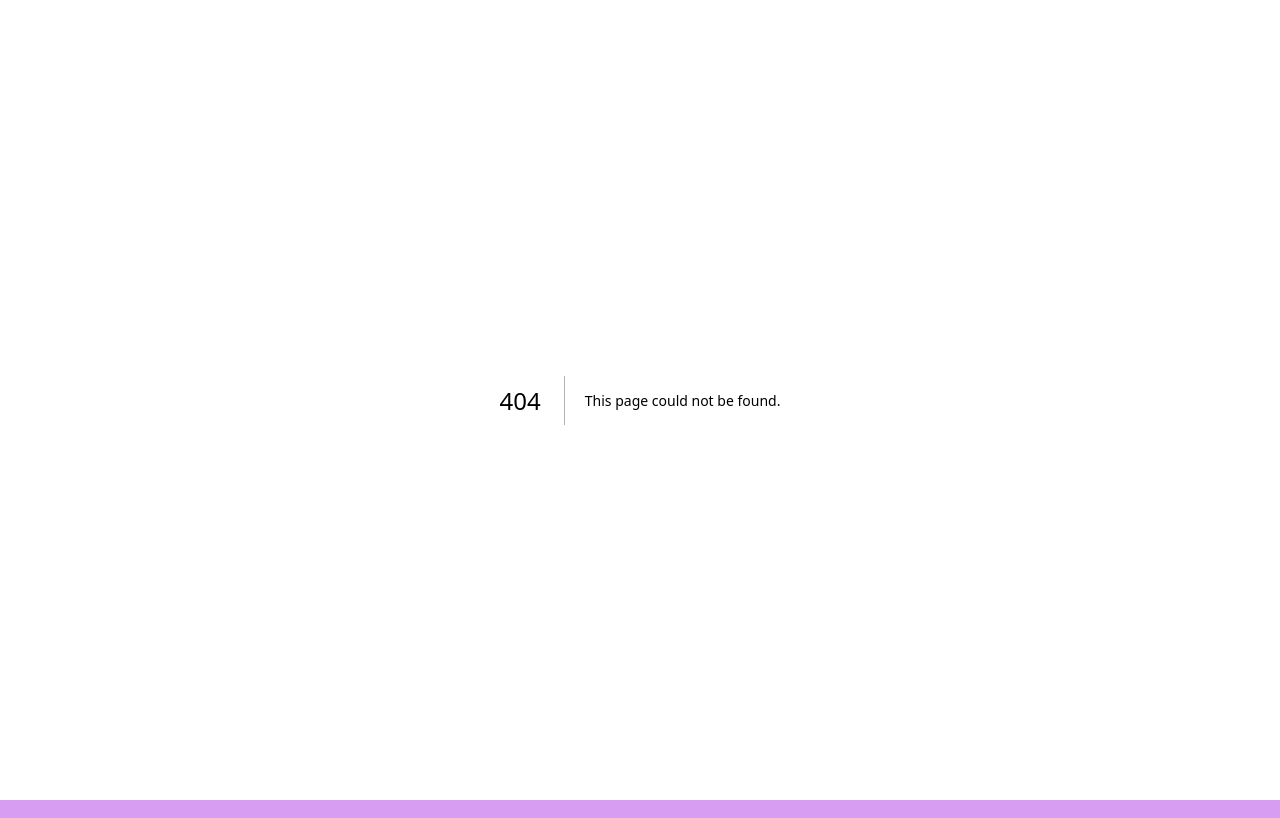
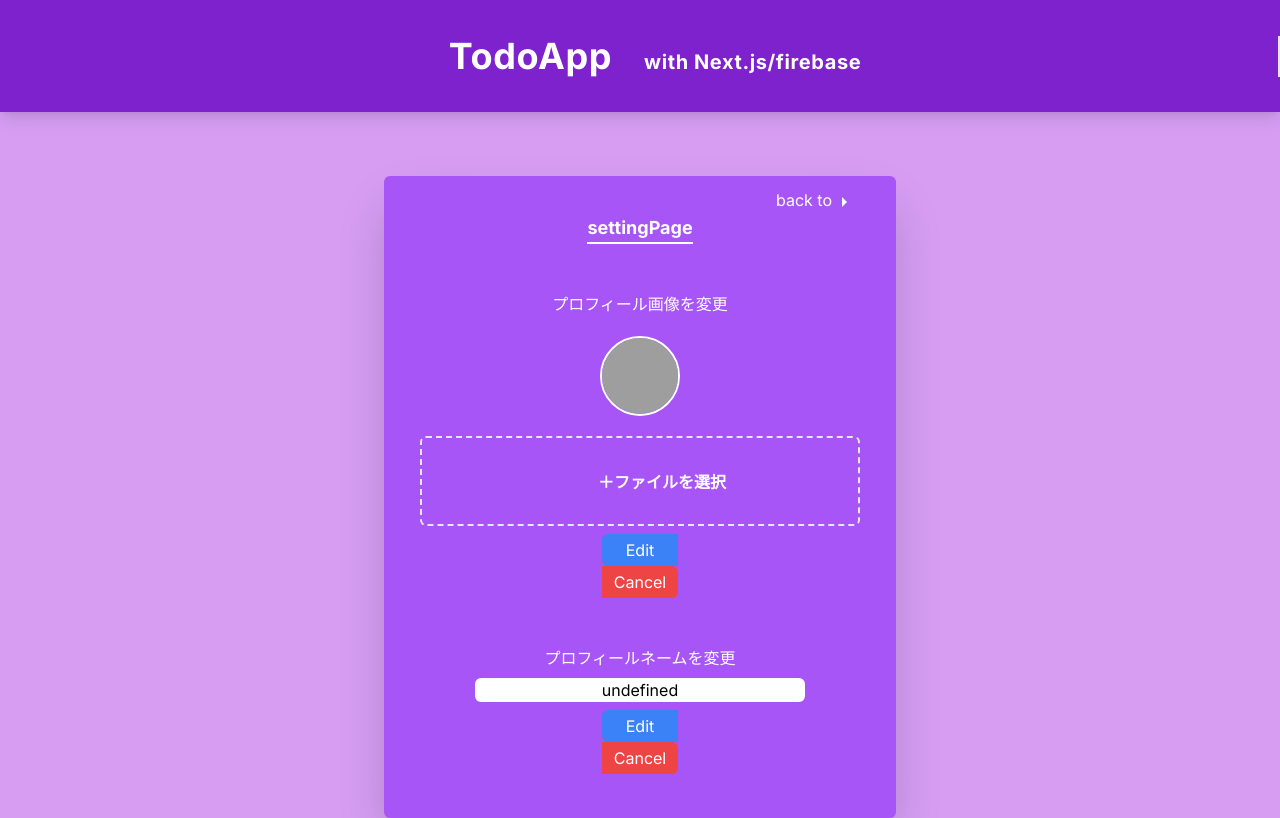
Before and after one commit to mkw-tom/todoapp-original, a Next.js app: page /settingPage in a window 1280 px wide. Before the commit this address had no page. Built offline with nearby package versions, Linux system fonts and the light colour scheme; no server answers; grey boxes are pictures that could not be loaded.

Commit message:
とりあえずプロフィール編集画面のui構築が完了！

```diff
--- a/src/app/components/Todolist.tsx
+++ b/src/app/components/Todolist.tsx
@@ -117,9 +117,6 @@
 
   return (
     <ul className="w-full h-auto max-h-96 overflow-auto">
-      <p className="text-white text-lg my-3">
-        <span className="mr-3 hover:opacity-70">All</span>/<span className="ml-3 hover:opacity-70">Locked</span>
-      </p>
       {todos.map((todo, index) => (
         <li
           key={index}
--- a/src/app/components/UserLoginForm.tsx
+++ b/src/app/components/UserLoginForm.tsx
@@ -1,6 +1,6 @@
 import Login from "./Login";
 import { start } from "@/Type";
-import { Cancel　} from "@mui/icons-material";
+import { Cancel } from "@mui/icons-material";
 
 const UserLoginForm = ({ setStart }: start) => {
   return (
--- a/src/app/page.tsx
+++ b/src/app/page.tsx
@@ -17,6 +17,8 @@
 import HomeIcon from "@mui/icons-material/Home";
 import AppStart from "./components/AppStart";
 import { updateProfile } from "firebase/auth";
+import { ArrowRight, Settings } from "@mui/icons-material";
+import Link from "next/link";
 
 export default function Home() {
   const [todos, setTodos] = useState<Task[]>([]);
@@ -31,10 +33,10 @@
     if (user === null) {
       return;
     }
+
     setUserData();
     getTodosData();
   }, [user]);
-
 
   const updateProf = async (name: string | null | undefined, photo: any) => {
     await updateProfile(auth.currentUser, {
@@ -45,44 +47,50 @@
         console.log("Profile Updaete");
       })
       .catch((error) => {
-        console.log(`${error.message}`)
+        console.log(`${error.message}`);
       });
   };
 
   const setUserData = async () => {
     const profName = await getDoc(doc(db, "users", `${user?.uid}`));
-    if (profName.exists()){
+    if (profName.exists()) {
       setDisplayName(user?.displayName);
       setPhotoURL(user?.photoURL);
-      setUid(user?.uid)
-      alert("お帰りなさい");
+      setUid(user?.uid);
       return;
     }
 
-    if(user?.displayName === null)  {
+    if (user?.displayName === null) {
       updateProf("unknownUser", user?.photoURL);
     } else if (user?.photoURL === null) {
-      updateProf(user?.displayName, "https://cdn.pixabay.com/photo/2017/11/10/05/48/user-2935527_1280.png")
-    } else if(user?.displayName === null && user?.photoURL === null) {
-      updateProf("unknownUser", "https://cdn.pixabay.com/photo/2017/11/10/05/48/user-2935527_1280.png")
+      updateProf(
+        user?.displayName,
+        "https://cdn.pixabay.com/photo/2017/11/10/05/48/user-2935527_1280.png"
+      );
+    } else if (user?.displayName === null && user?.photoURL === null) {
+      updateProf(
+        "unknownUser",
+        "https://cdn.pixabay.com/photo/2017/11/10/05/48/user-2935527_1280.png"
+      );
     }
 
     await setDoc(doc(db, "users", `${user?.uid}`), {
       displayName: user?.displayName,
       photoURL: user?.photoURL,
-    })
+    });
     setDisplayName(user?.displayName);
     setPhotoURL(user?.photoURL);
     setUid(user?.uid);
-  }
-
+  };
 
   const getTodosData = async () => {
     if (user === null) {
       return;
     }
 
-    const datas = await getDocs(collection(db, `users`, `${user?.uid}`, "todos"));
+    const datas = await getDocs(
+      collection(db, `users`, `${user?.uid}`, "todos")
+    );
     const todoDataList: Task[] = [];
     datas.forEach((data) => {
       const todo: Task = {
@@ -121,6 +129,10 @@
               className="inline-block w-12 h-12 rounded-full z-0 border-2 border-white"
             />
             <div className="flex-col items-center justify-center hidden group-hover:block z-10 bg-purple-100 w-80 h-72 absolute top-5 right-5 duration-700 rounded-md shadow-lg border-2 border-purple-600">
+                <Link href="./settingPage" className="flex items-center absolute top-3 right-5 text-gray-500 hover:text-purple-500">
+                  <small>setting</small>
+                  <ArrowRight></ArrowRight>
+                </Link>
               <img
                 src={photoURL}
                 alt=""
@@ -142,9 +154,6 @@
               with Next.js/firebase
             </span>
           </h1>
-          {/* <Link href="./" className="text-white flex-col mx-5 hover:opacity-70">
-            <HomeIcon className="text-4xl"></HomeIcon>
-          </Link> */}
         </header>
       )}
       {user ? (
--- /dev/null
+++ b/src/app/settingPage/page.tsx
@@ -0,0 +1,58 @@
+"use client";
+import Link from "next/link";
+import React, { useState } from "react";
+import { auth } from "../firebase/firebase";
+import { useAuthState } from "react-firebase-hooks/auth";
+import { ArrowRight } from "@mui/icons-material";
+
+const page = () => {
+  const [user] = useAuthState(auth);
+  const [displayName, setDisplayName] = useState<string | null | undefined>(user?.displayName);
+  const [photoURL, setPhotoURL] = useState<any>(user?.photoURL);
+
+  return (
+    <>
+      <header className=" w-full h-28 bg-purple-700 flex items-center shadow-lg">
+        <h1 className="text-2xl text-center font-bold tracking-wide text-white flex-1 border-r-2 flex-wrap">
+          <span className="text-4xl display: inline-block mx-8">TodoApp</span>
+          <span className="text-xl display: inline-block">
+            with Next.js/firebase
+          </span>
+        </h1>
+      </header>
+      <main className="h-auto w-2/5 min-w-96 mt-16 mx-auto bg-purple-500 px-4 py-3 rounded-md text-center shadow-2xl">
+        <Link href="/" className="block w-32 ml-auto text-white hover:opacity-70">back to<ArrowRight></ArrowRight></Link>
+        <div className="flex-col justify-center w-11/12 h-auto mx-auto">
+          <h1 className="inline-block font-bold text-white border-b-2 border-white text-lg">settingPage</h1>
+          <p className=" text-white mt-12 mb-2">プロフィール画像を変更</p>
+          <img src={`${user?.photoURL}`} alt="" className="block w-20 h-20 rounded-full my-5 mx-auto border-2 border-white"/>
+          <div className="relative border-dashed border-2 hover:bg-purple-400 rounded-md">
+            <input
+              type="file"
+              accept="image/"
+              className="block opacity-0 bg-blue-300 w-full py-7 z-10 cursor-pointer"
+            />
+            <p className="absolute top-8 left-44 text-white font-bold pointer-events-none">＋ファイルを選択</p>
+          </div>
+          <div className="block w-4/12 mx-auto mt-2">
+            <button className="bg-blue-500 text-white px-6 py-1 flex-1 rounded-l-md hover:opacity-70">Edit</button>
+            <button className="bg-red-500 text-white px-3 py-1 flex-1 rounded-r-md hover:opacity-70">Cancel</button>
+          </div>
+          <p className="text-white mt-12 mb-2">プロフィールネームを変更</p>
+          <input
+            type="text"
+            className="rounded-md w-9/12 text-center"
+            value={`${displayName}`}
+            onChange={(e) => setDisplayName(e.target.value)}
+          />
+          <div className="block mx-auto w-4/12 mt-2 mb-8">
+            <button className="bg-blue-500 text-white px-6 py-1 flex-1 rounded-l-md hover:opacity-70">Edit</button>
+            <button className="bg-red-500 text-white px-3 py-1 flex-1 rounded-r-md hover:opacity-70">Cancel</button>
+          </div>
+        </div>
+      </main>
+    </>
+  );
+};
+
+export default page;
```
